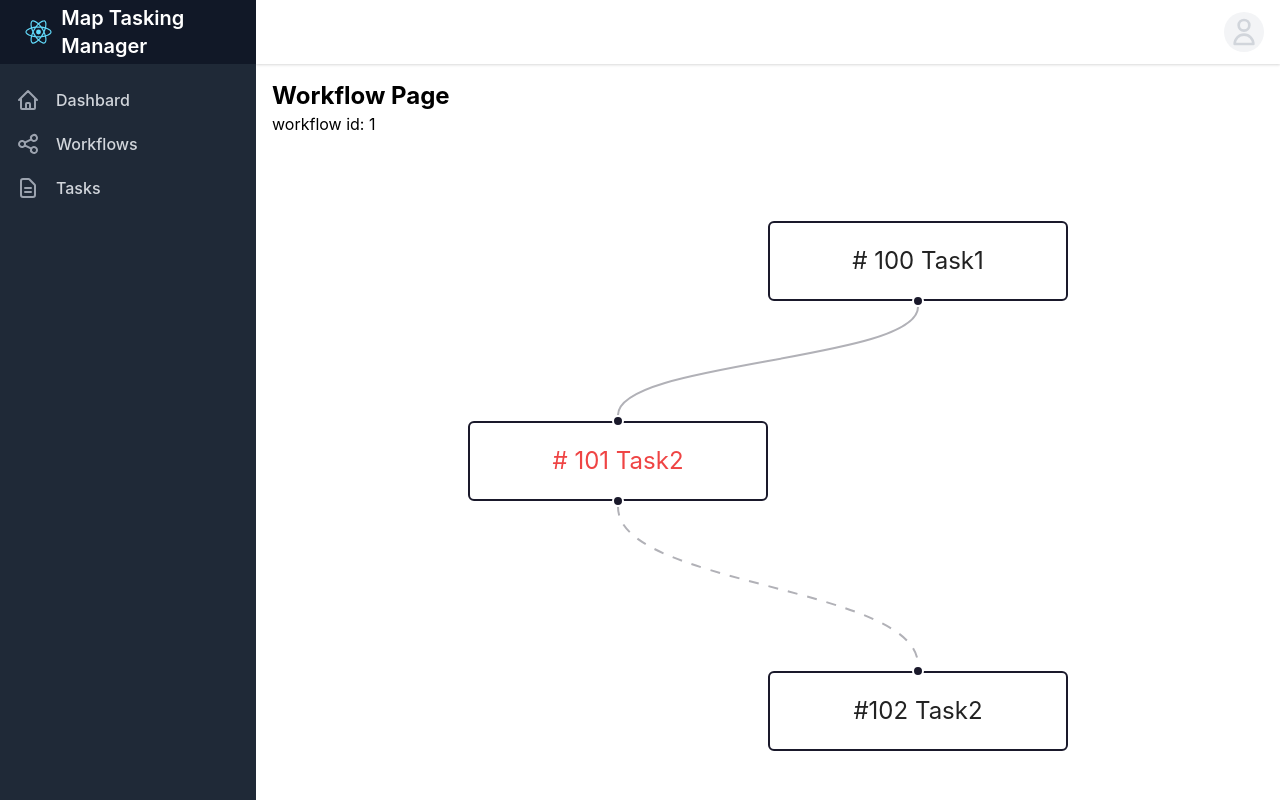
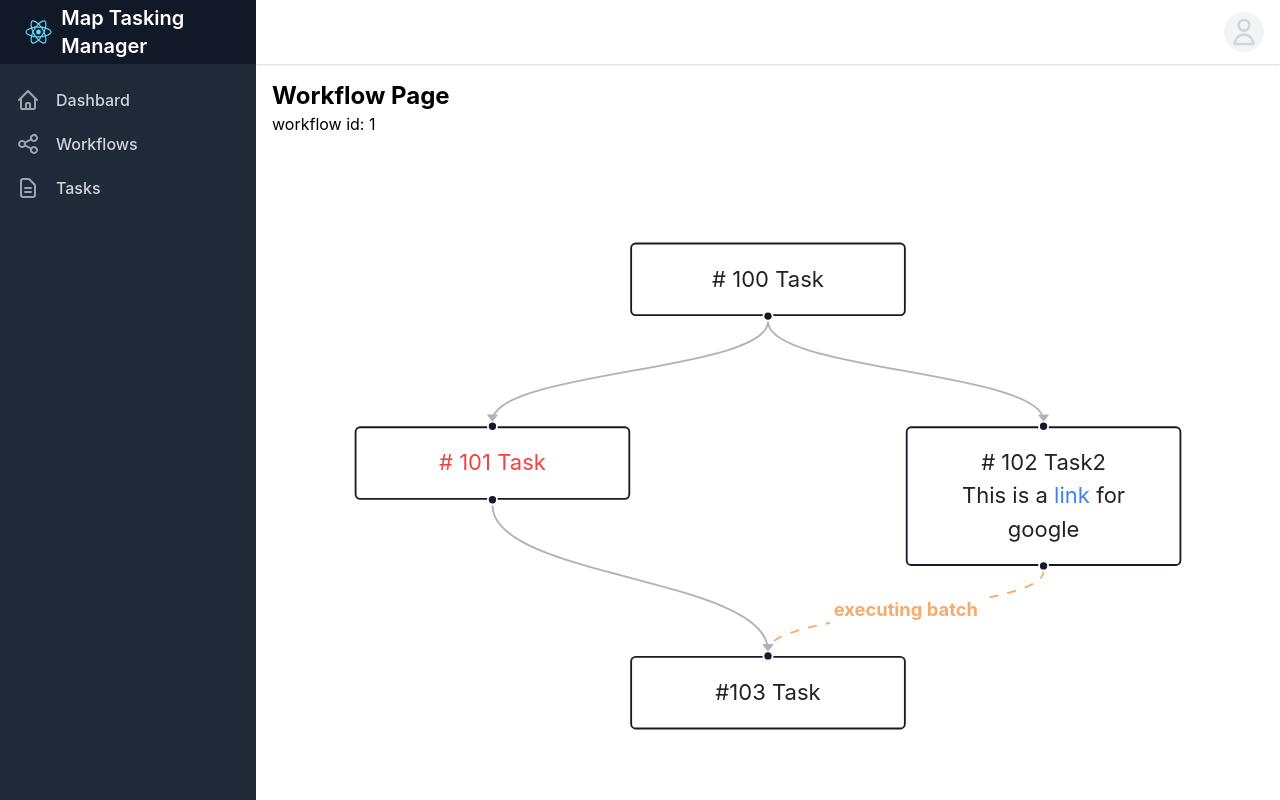
Before and after one commit to shomrkm/map-masking-manager, a React (Create React App) app in the folder frontend/: page /workflows/1 in a window 1280 px wide. Built offline with nearby package versions, Linux system fonts and the light colour scheme; a web font is replaced by a local one; what @tailwindcss/typography would draw is missing.

Commit message:
chore: Modify test code for react-flow-renderer.

```diff
--- a/frontend/src/features/workflows/components/SampleFlow.tsx
+++ b/frontend/src/features/workflows/components/SampleFlow.tsx
@@ -9,31 +9,70 @@ import ReactFlow, {
   EdgeChange,
   NodeChange,
   Connection,
+  MarkerType,
 } from 'react-flow-renderer';
+
+const TaskComponent = () => {
+  return (
+    <>
+      <div># 102 Task2</div>
+      <span>
+        This is a{' '}
+        <a className="text-blue-500" href="https://www.google.com/">
+          link
+        </a>{' '}
+        for google
+      </span>
+    </>
+  );
+};
 
 const initialNodes: Node[] = [
   {
     id: '100',
     type: 'input',
-    data: { label: '# 100 Task1' },
+    data: { label: '# 100 Task' },
     position: { x: 250, y: 25 },
   },
   {
     id: '101',
-    data: { label: <div className="text-red-500"># 101 Task2</div> },
+    data: { label: <div className="text-red-500"># 101 Task</div> },
     position: { x: 100, y: 125 },
   },
   {
     id: '102',
+    data: { label: <TaskComponent /> },
+    position: { x: 400, y: 125 },
+  },
+  {
+    id: '103',
     type: 'output',
-    data: { label: '#102 Task2' },
+    data: { label: '#103 Task' },
     position: { x: 250, y: 250 },
   },
 ];
 
 const initialEdges: Edge[] = [
-  { id: 'e101-102', source: '100', target: '101' },
-  { id: 'e102-103', source: '101', target: '102', animated: true },
+  { id: 'e100-101', source: '100', target: '101', markerEnd: { type: MarkerType.ArrowClosed } },
+  { id: 'e100-102', source: '100', target: '102', markerEnd: { type: MarkerType.ArrowClosed } },
+  {
+    id: 'e101-103',
+    source: '101',
+    target: '103',
+    markerEnd: {
+      type: MarkerType.ArrowClosed,
+    },
+  },
+  {
+    id: 'e102-103',
+    source: '102',
+    target: '103',
+    markerEnd: { type: MarkerType.ArrowClosed },
+    style: { stroke: '#f6ab6c' },
+    label: 'executing batch',
+    labelStyle: { fill: '#f6ab6c', fontWeight: 700 },
+    animated: true,
+  },
 ];
 
 const fitViewOptions: FitViewOptions = {
```
